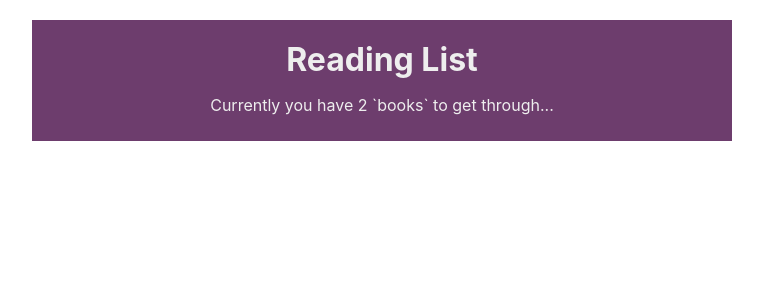
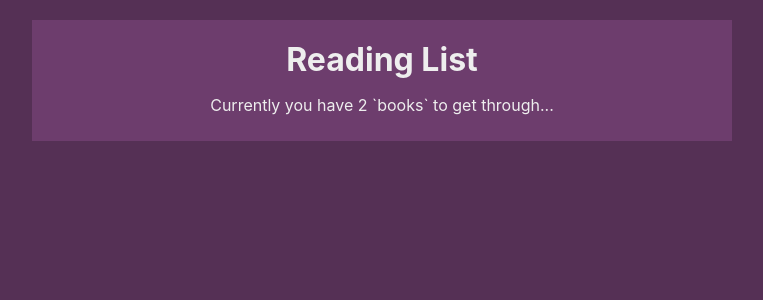
Before and after one commit to daxwann/react-context-reading-list, a React (Create React App) app: page / in a window 1280 px wide. Shown: the top 300 px of the page, without its empty margins (258-1021 px from the left). Built offline with nearby package versions, Linux system fonts and the light colour scheme.

Commit message:
style body

```diff
--- a/src/index.css
+++ b/src/index.css
@@ -5,6 +5,7 @@ body {
     sans-serif;
   -webkit-font-smoothing: antialiased;
   -moz-osx-font-smoothing: grayscale;
+  background: #553055;
 }
 
 .App {
```
